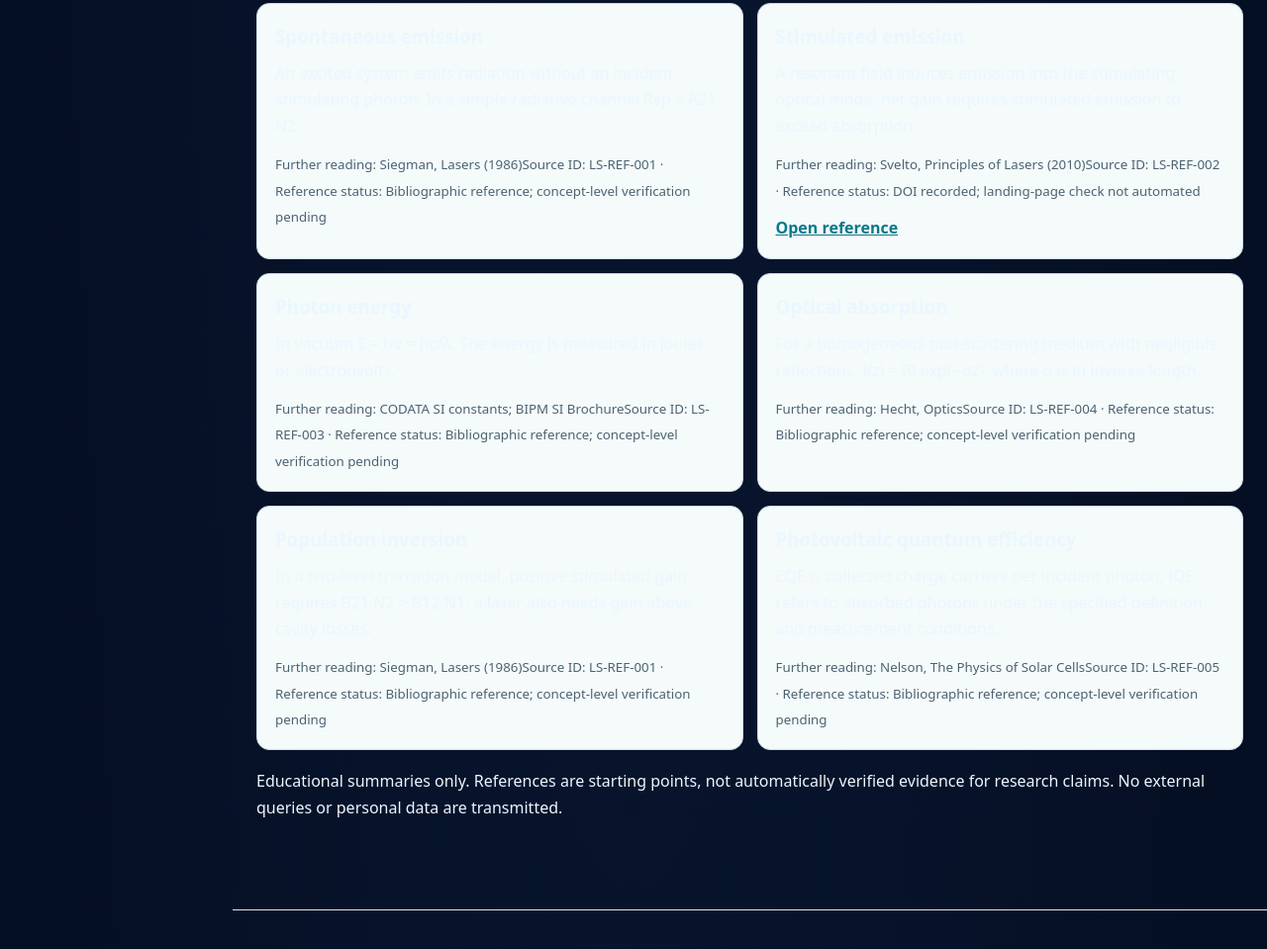
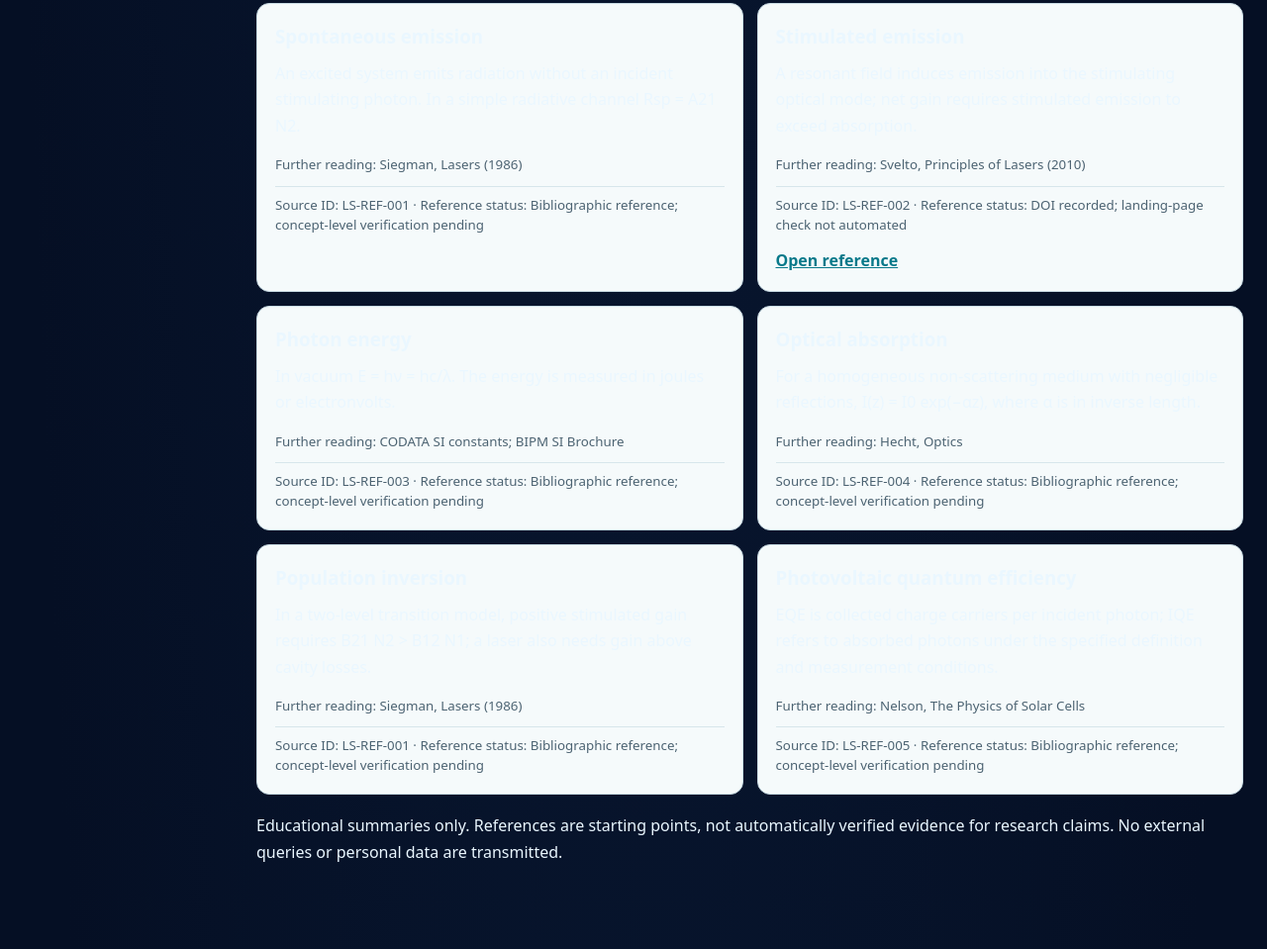
Before and after one commit to ahay20004/LASERSTONE, a plain HTML site: page cloud/site/index.html in a window 1280 px wide. Shown: the part 7071-8030 px from the top of the page at 99% size. Drawn offline with Linux system fonts and the light colour scheme.

Commit message:
Style scientific source provenance

```diff
--- a/cloud/site/style.css
+++ b/cloud/site/style.css
@@ -108,3 +108,5 @@ footer{background:#030c1c;border-top:1px solid #126da7;color:#a7cee2}
 .knowledge-library{border-top:1px solid #d8e6ed}.knowledge-library label{display:block;font-weight:650;margin:16px 0 8px}.knowledge-library input[type=search]{box-sizing:border-box;width:100%;max-width:680px;border:1px solid #9ebdc7;border-radius:10px;padding:13px 15px;font:inherit;color:#12354a;background:#fff}.library-results{display:grid;grid-template-columns:repeat(2,minmax(0,1fr));gap:14px;margin:18px 0}.library-entry{border:1px solid #c9dce4;border-radius:13px;padding:18px;background:#f5fafb}.library-entry h3{margin:0 0 8px}.library-entry p{margin:0 0 12px}.library-entry small{color:#4c6372}@media(max-width:700px){.library-results{grid-template-columns:1fr}}
 
 .knowledge-library select{display:block;font:inherit;border:1px solid #9ebdc7;border-radius:10px;padding:10px 14px;min-width:220px;max-width:100%;background:white;color:#12354a}.library-entry a{display:inline-block;margin-top:12px;color:#08798a;font-weight:650}
+
+.library-provenance{display:block;margin-top:9px;border-top:1px solid #d7e6eb;padding-top:9px;line-height:1.5}
```
